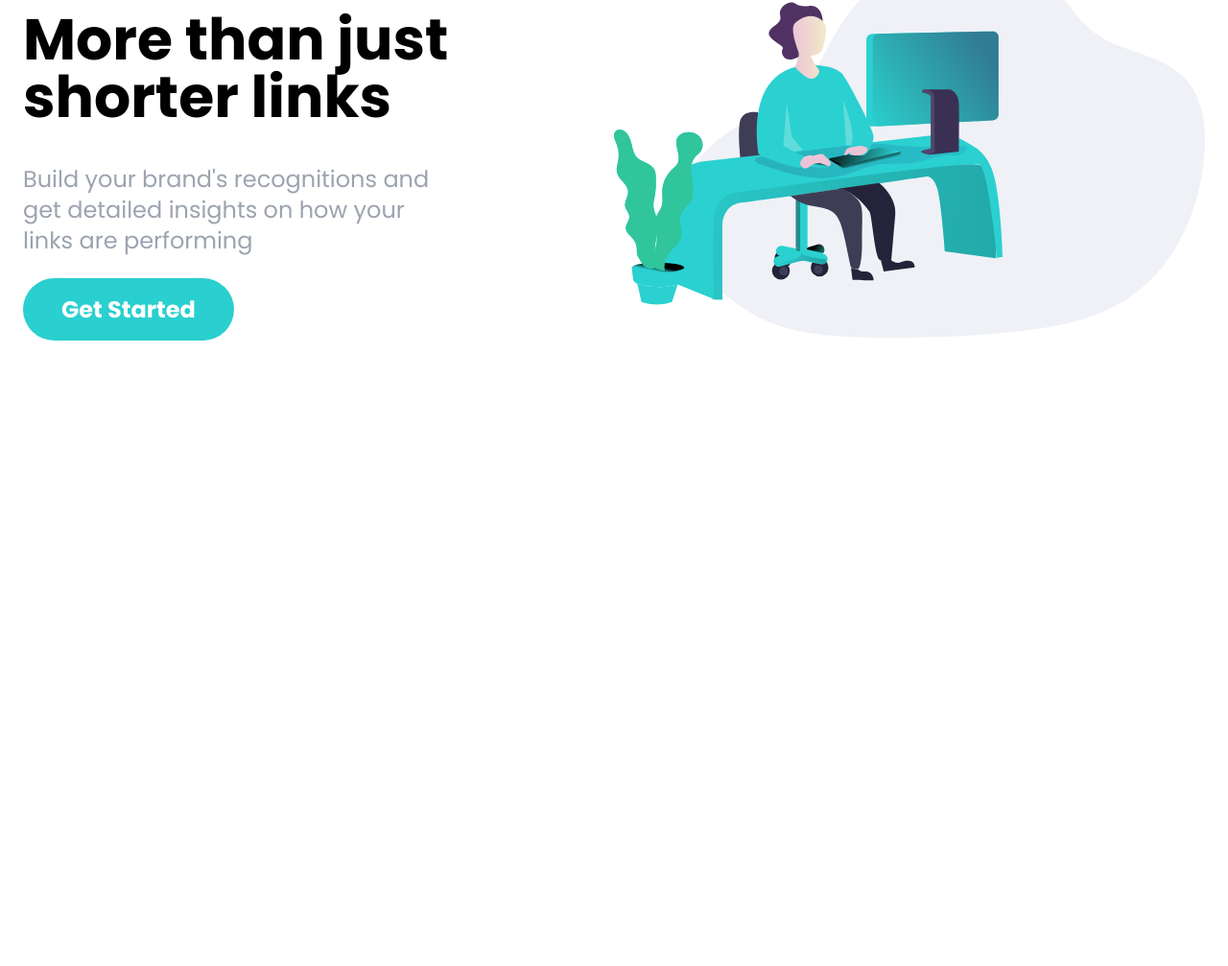
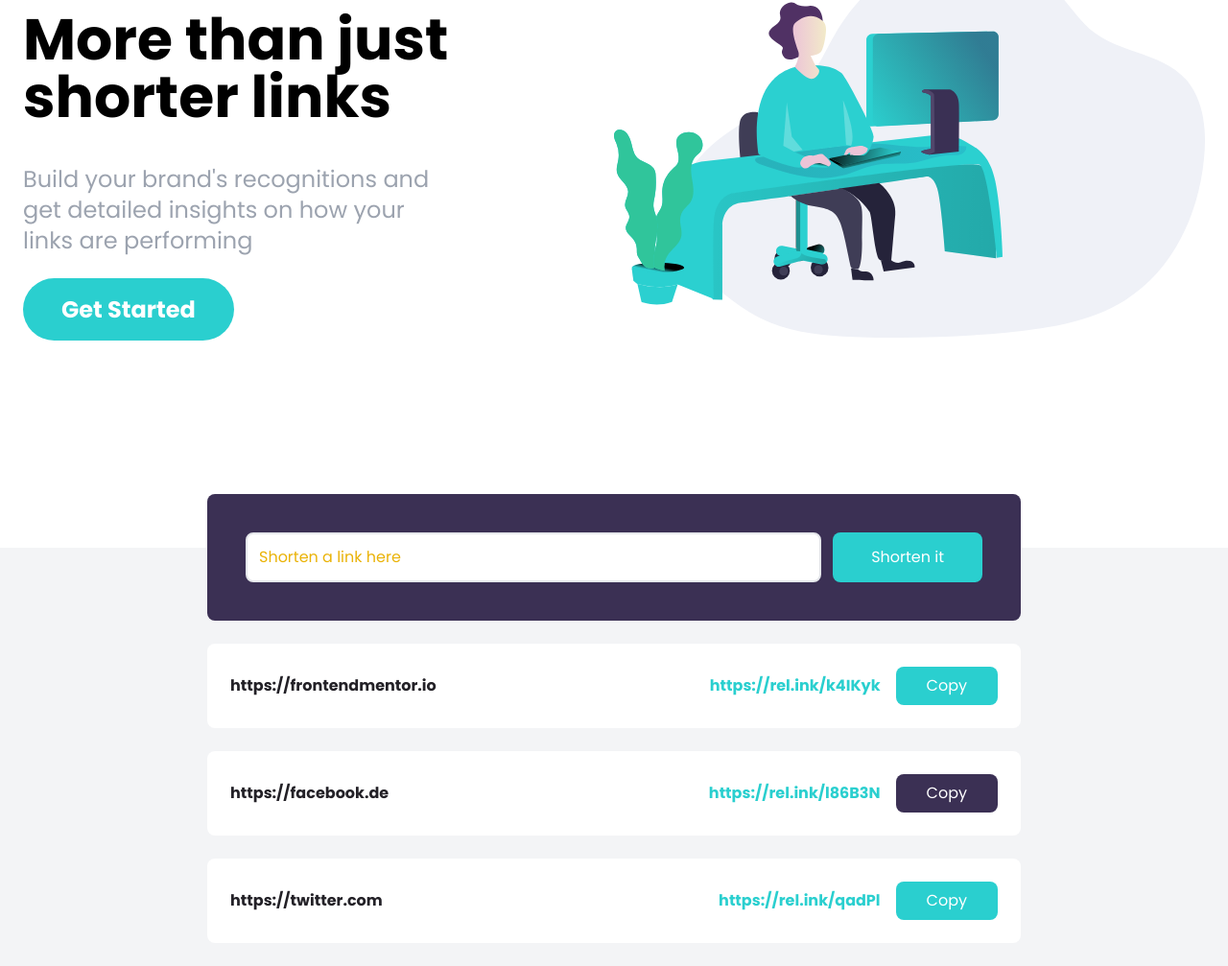
Before and after one commit to BartekSmalec/shortly, a website: page public/index.html in a window 1280 px wide. Shown: the part 173-1180 px from the top of the page at 96% size. Before the commit the page ends 800 px from the top, so only its background shows below. Drawn offline with Linux system fonts and the light colour scheme.

Commit message:
Shorten link form

```diff
--- a/public/index.html
+++ b/public/index.html
@@ -55,5 +55,60 @@
     </div>
 </section>
 
+<section id="shorten" class="relative bg-gray-100">
+    <div class="max-w-4xl mx-auto p-6 space-y-6">
+        <form action="" id="link-from"
+              class="relative flex flex-col w-full p-10 -mt-20 space-y-4 bg-darkViolet rounded-lg md:flex-row md:space-y-0 md:space-x-3">
+            <input type="text" class="flex-1 p-3 border-2 rounded-lg placeholder-yellow-500 focus:outline-none"
+                   placeholder="Shorten a link here" id="link-input"/>
+            <button class="px-10 py-3 text-white bg-cyan rounded-lg hover:bg-cyanLight focus:outline-none md:py-2">
+                Shorten it
+            </button>
+        </form>
+
+        <div class="flex flex-col items-center justify-between w-full p-6 bg-white rounded-lg md:flex-row">
+            <p class="font-bold text-center text-veryDarkViolet md:text-left">
+                https://frontendmentor.io
+            </p>
+            <div class="flex flex-col items-center justify-end flex-1 space-x-4 space-y-2 md:flex-row md:space-y-0">
+                <div class="font-bold text-cyan">
+                    https://rel.ink/k4IKyk
+                </div>
+                <button class="p-2 px-8 text-white bg-cyan rounded-lg hover:opacity-70 focus:outline-none">
+                    Copy
+                </button>
+            </div>
+        </div>
+
+        <div class="flex flex-col items-center justify-between w-full p-6 bg-white rounded-lg md:flex-row">
+            <p class="font-bold text-center text-veryDarkViolet md:text-left">
+                https://facebook.de
+            </p>
+            <div class="flex flex-col items-center justify-end flex-1 space-x-4 space-y-2 md:flex-row md:space-y-0">
+                <div class="font-bold text-cyan">
+                    https://rel.ink/l86B3N
+                </div>
+                <button class="p-2 px-8 text-white bg-darkViolet rounded-lg hover:opacity-70 focus:outline-none">
+                    Copy
+                </button>
+            </div>
+        </div>
+
+        <div class="flex flex-col items-center justify-between w-full p-6 bg-white rounded-lg md:flex-row">
+            <p class="font-bold text-center text-veryDarkViolet md:text-left">
+                https://twitter.com
+            </p>
+            <div class="flex flex-col items-center justify-end flex-1 space-x-4 space-y-2 md:flex-row md:space-y-0">
+                <div class="font-bold text-cyan">
+                    https://rel.ink/qadPl
+                </div>
+                <button class="p-2 px-8 text-white bg-cyan rounded-lg hover:opacity-70 focus:outline-none">
+                    Copy
+                </button>
+            </div>
+        </div>
+    </div>
+</section>
+
 </body>
 </html>
```
Also changed, not shown: public/style.css.
